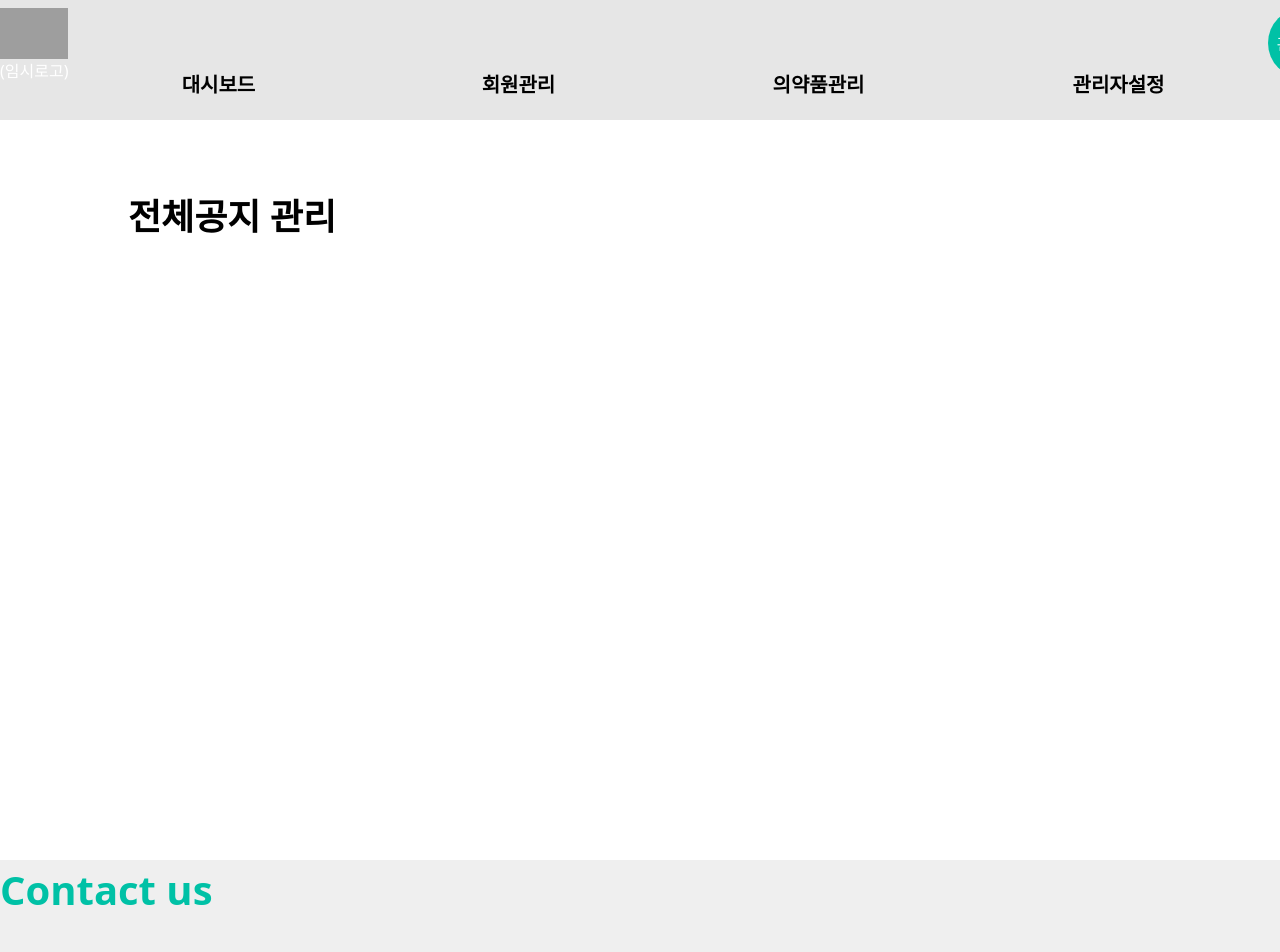
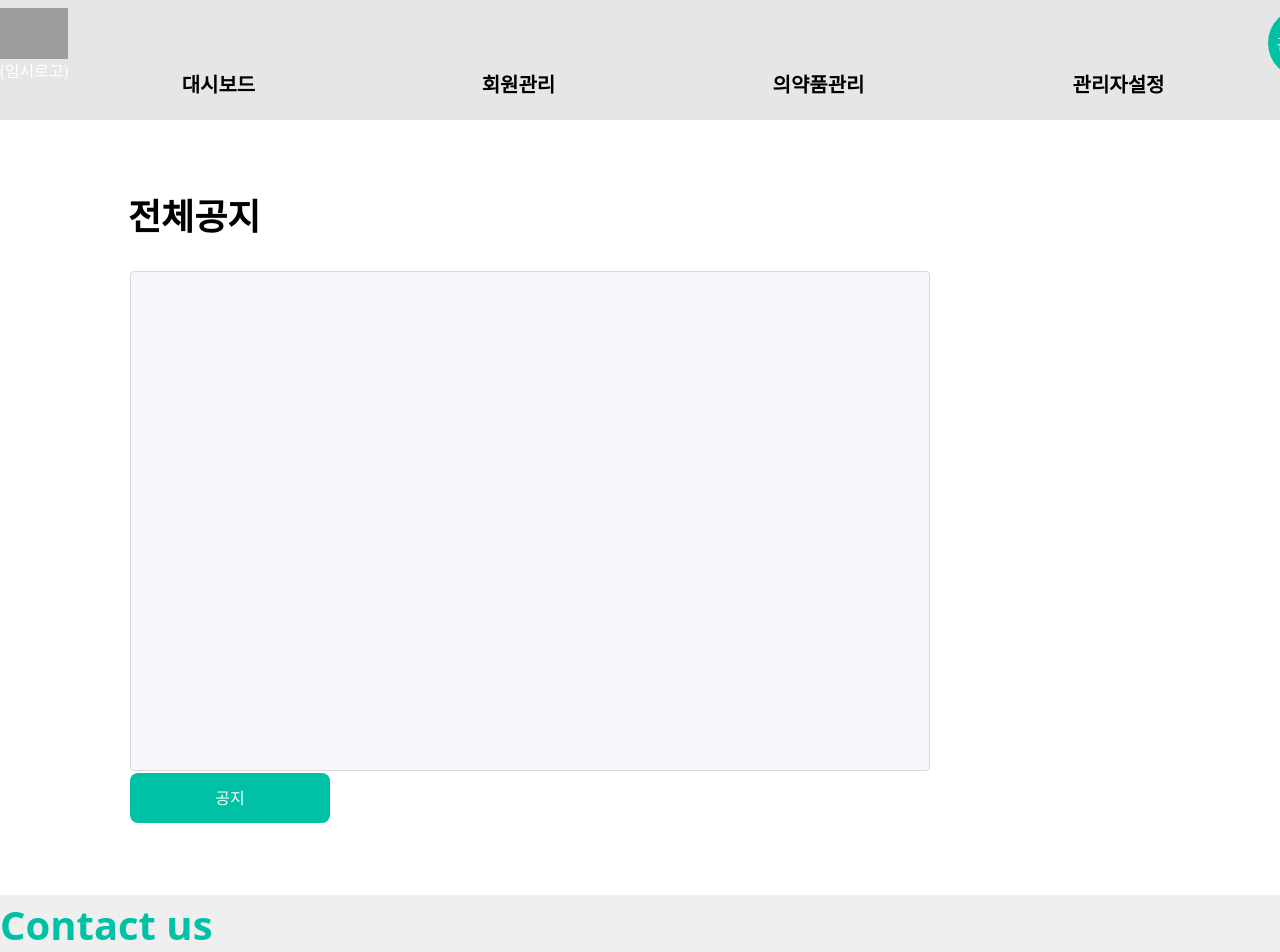
Before and after one commit to moonctp24/NSS, a Next.js app: page /admSttng/sysNtc in a window 1280 px wide. Shown: the top 952 px of the page. Built offline with nearby package versions, Linux system fonts and the light colour scheme; sample sign-in values are in the browser's storage; grey boxes are pictures that could not be loaded.

Commit message:
전체공지 더미페이지 작업

```diff
--- a/components/admSttng/SystemNoticeComp.tsx
+++ b/components/admSttng/SystemNoticeComp.tsx
@@ -1,8 +1,34 @@
+import { useState } from "react";
+import { useDispatch } from "react-redux";
+import CommAlert from "../popup/CommAlert";
+import { alertAction } from "@/store/modal/alert-slice";
+
 const SystemNoticeComp = () => {
+  const [noticeText, setNoticeText] = useState("");
+
+  const dispatch = useDispatch();
+
+  const AllAlert = () => {
+    if (noticeText.length <= 0) {
+      dispatch(alertAction.openModal({ cont: "공지할 내용을 입력해주세요" }));
+
+      return;
+    }
+    dispatch(alertAction.openModal({ cont: noticeText }));
+  };
+
   return (
     <>
       <div className="mainComponent">
-        <h1>전체공지 관리</h1>
+        <h1>전체공지</h1>
+        <div className="w-[800px] h-[500px] items-center">
+          <textarea className="sysNoticeTextArea" value={noticeText} onChange={(e: React.ChangeEvent<HTMLTextAreaElement>) => setNoticeText(e.target.value)} />
+        </div>
+        <div className="w-full">
+          <button className="w-[200px] h-[50px]" onClick={AllAlert}>
+            공지
+          </button>
+        </div>
       </div>
     </>
   );
--- a/components/layout/Header.tsx
+++ b/components/layout/Header.tsx
@@ -51,7 +51,7 @@ const Header = () => {
               <div className="subNavList" onMouseOver={() => setIsSubMenuShow(true)} onMouseOut={() => setIsSubMenuShow(false)}>
                 <ul>
                   <li onClick={() => goMenu("admSttng/sysPlcy")}>시스템 정책 관리</li>
-                  <li onClick={() => goMenu("admSttng/sysNtc")}>전체공지 관리</li>
+                  <li onClick={() => goMenu("admSttng/sysNtc")}>전체공지</li>
                 </ul>
               </div>
             )}
--- a/styles/globals.css
+++ b/styles/globals.css
@@ -317,6 +317,10 @@ textarea::placeholder {
 }
 .admCommentTextArea {
   background-color: #d9d9d9;
+  height: 100%;
+}
+.sysNoticeTextArea {
+  align-items: center;
   height: 100%;
 }
 /* ----- input ----- */
```
